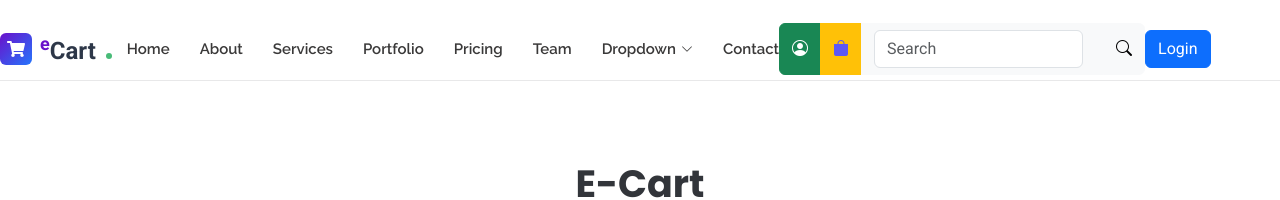
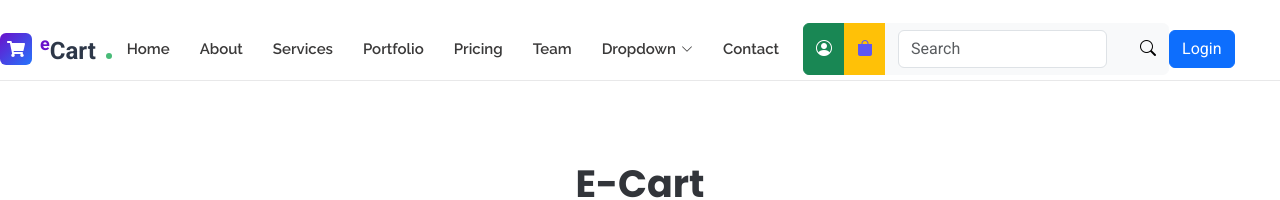
Before and after one commit to SoubhagyaMohanty-018/E-cart-services, a plain HTML site: page index.html in a window 1280 px wide. Shown: the top 200 px of the page. Drawn offline with Linux system fonts and the light colour scheme.

Commit message:
Update index.html

```diff
--- a/index.html
+++ b/index.html
@@ -92,16 +92,20 @@
           <button type="button" class="btn btn-primary" >
             Login
           </button>-->
-        </a>
+
+      <div class="d-flex align-items-center gap-3 ms-4"> <!-- Add spacing with Bootstrap classes -->
             <div class="btn-group" role="group" aria-label="Basic example">
                 <button type="button" class="btn btn-success"><i class="bi bi-person-circle"></i></button>
                 <button type="button" class="btn btn-warning"><a class="bi bi-bag-fill"></a></button>
                 <button type="button" class="btn btn-light">
+
                 <form class="d-flex" role="search">
                     <input class="form-control me-2" type="search" placeholder="Search" aria-label="Search" />
                     <button class="btn btn-light" type="submit"><i class="bi bi-search"></i></button>
                 </form>
                 </button>
+
+            </div>
 
 
       </div>
```
Lines whose indentation alone changed are shown as unchanged.
